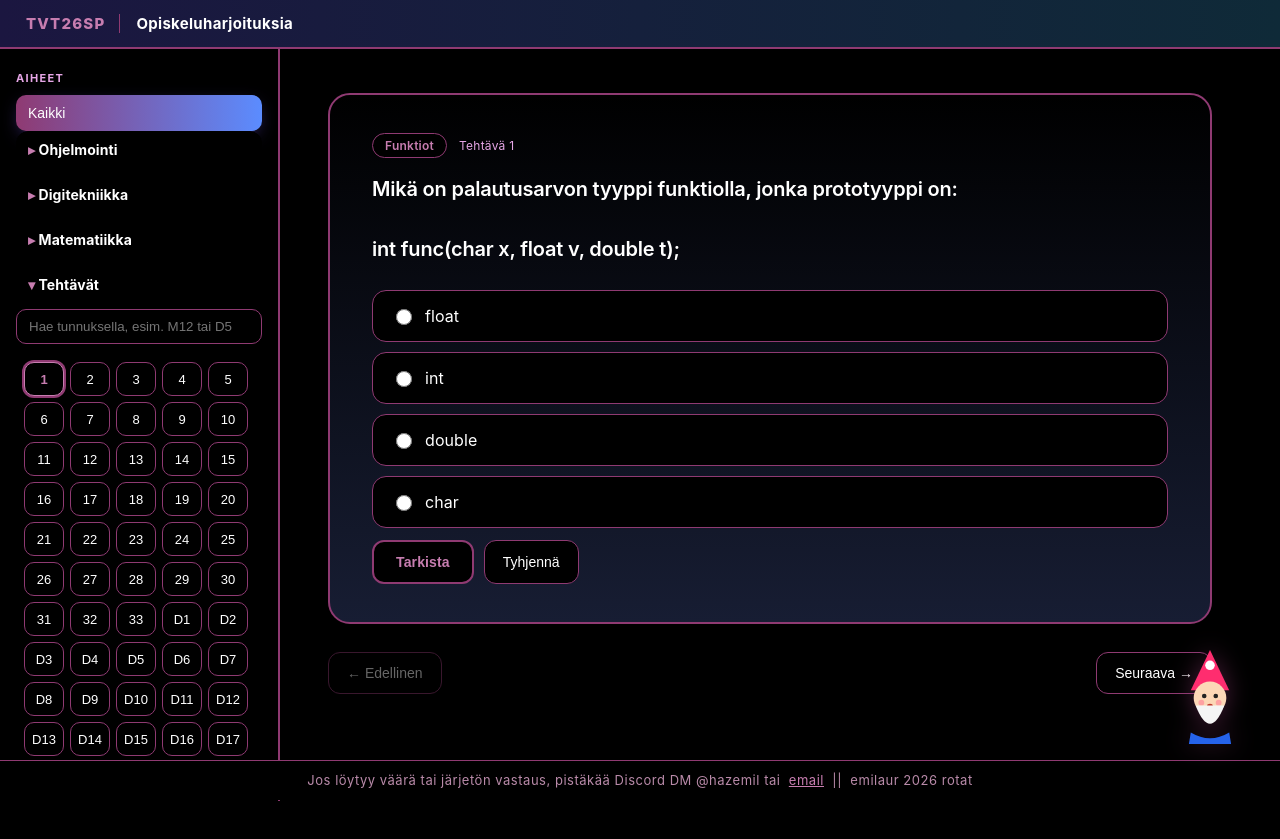
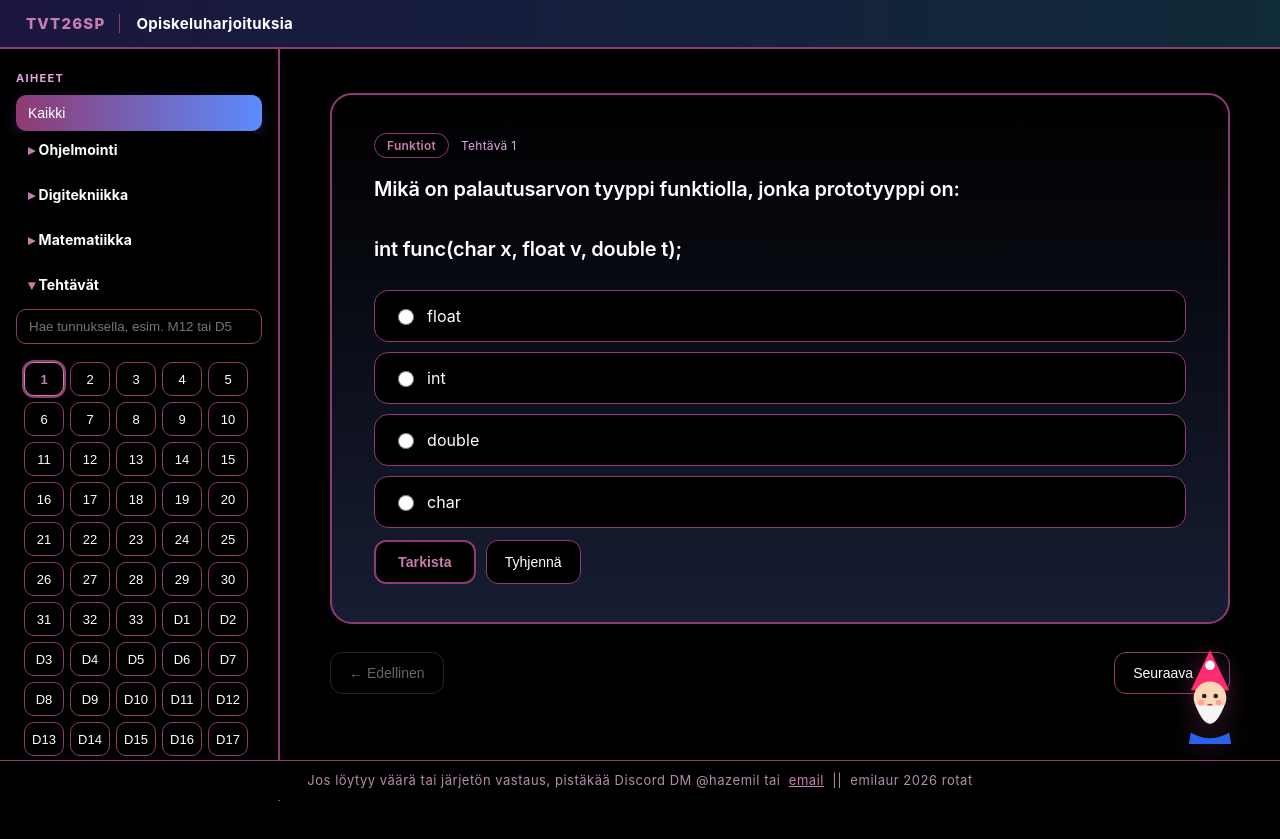
Before and after one commit to 24auer/Opiskeluharjoituksia, a plain HTML site: page index.html in a window 1280 px wide. Drawn offline with Linux system fonts and the light colour scheme.

Commit message:
poistin max-width että vastausruutu on keskellä

```diff
--- a/css/style.css
+++ b/css/style.css
@@ -143,7 +143,7 @@
   .qlist { gap:6px; }
   .qlist button { border-radius:10px; font-size:13px; }
   #progress { font-variant-numeric:tabular-nums; }
-  main { padding:44px 48px; max-width:980px; }
+  main { padding:44px 48px; max-width:none; }
   .card { border-radius:22px; padding:38px 42px; }
   .meta { font-size:12px; letter-spacing:.02em; }
   .badge { border:1px solid #8f3a72; background:#000; color:#c77db0; border-radius:999px; font-size:12px; font-weight:600; padding:4px 12px; }
```
